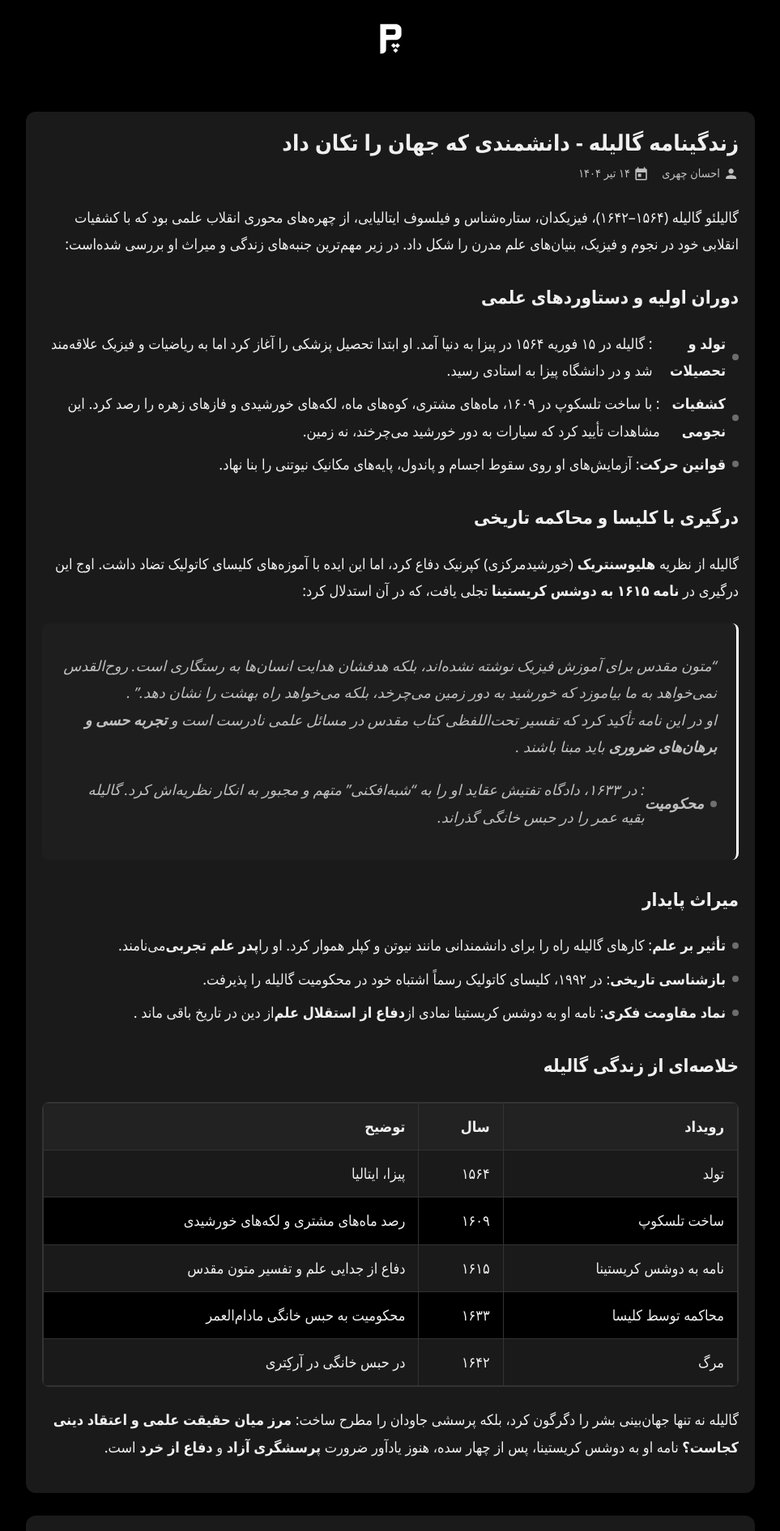
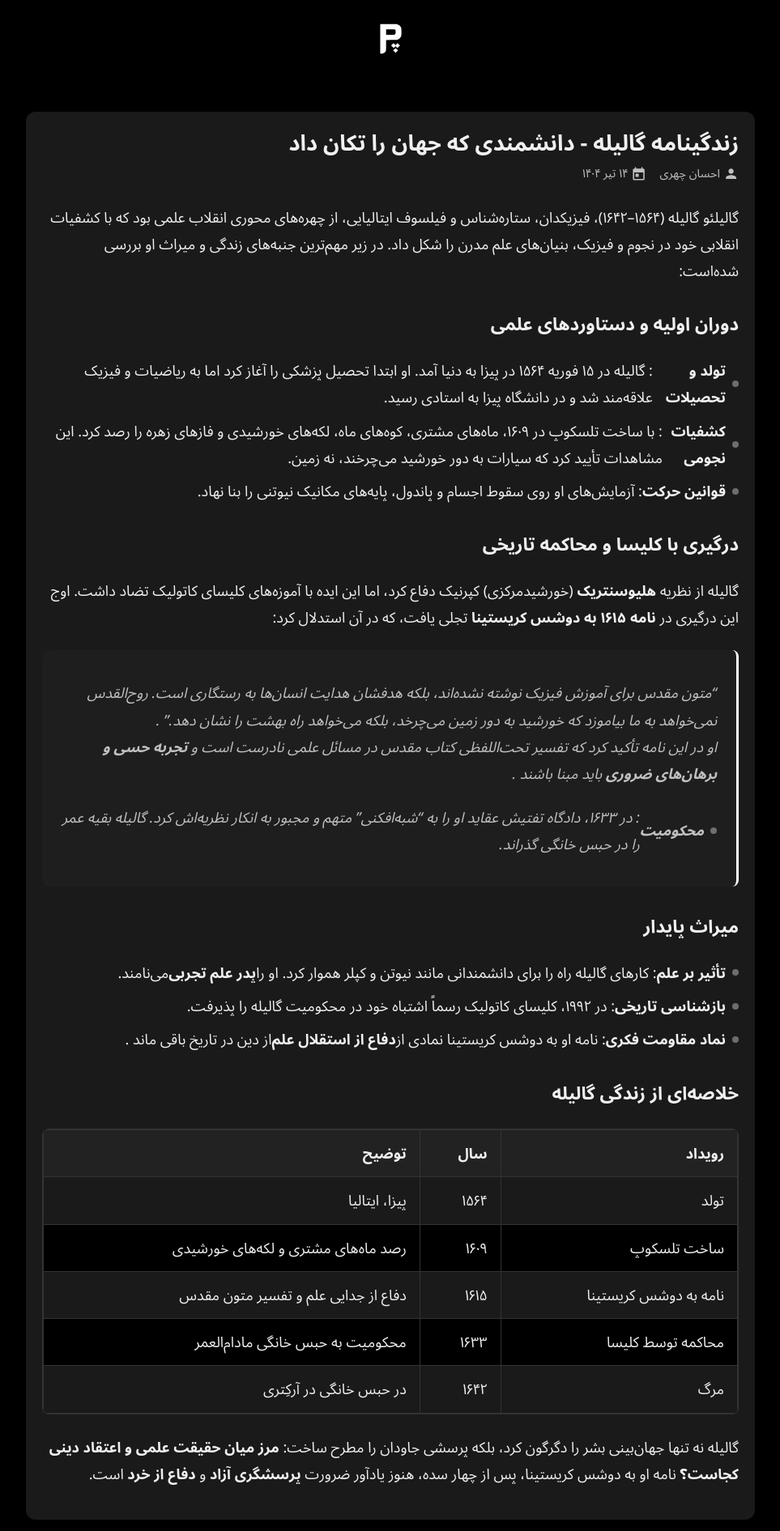
Before and after one commit to darkblog/darkblog.github.io, a Jekyll site: the page built from _posts/2025-7-5-68.md, in a window 1280 px wide. Shown: the top 1891 px of the page at 81% size, without its empty margins (158-1121 px from the left). Built offline with Jekyll 4.4.1, drawn with Linux system fonts in a browser that asks for light colours.

Commit message:
Update default.html

```diff
--- a/_layouts/default.html
+++ b/_layouts/default.html
@@ -26,7 +26,7 @@
   --font-size-xl:1.375rem;
   --font-size-2xl:1.75rem;
   --font-size-3xl:2.25rem;
-  --system-font:'Segoe UI','Tahoma',system-ui,-apple-system,sans-serif
+  --system-font:'Segoe UI','Noto Sans Arabic','Tahoma','DejaVu Sans',system-ui,sans-serif
 }
 *{margin:0;padding:0;box-sizing:border-box}
 body{
```
